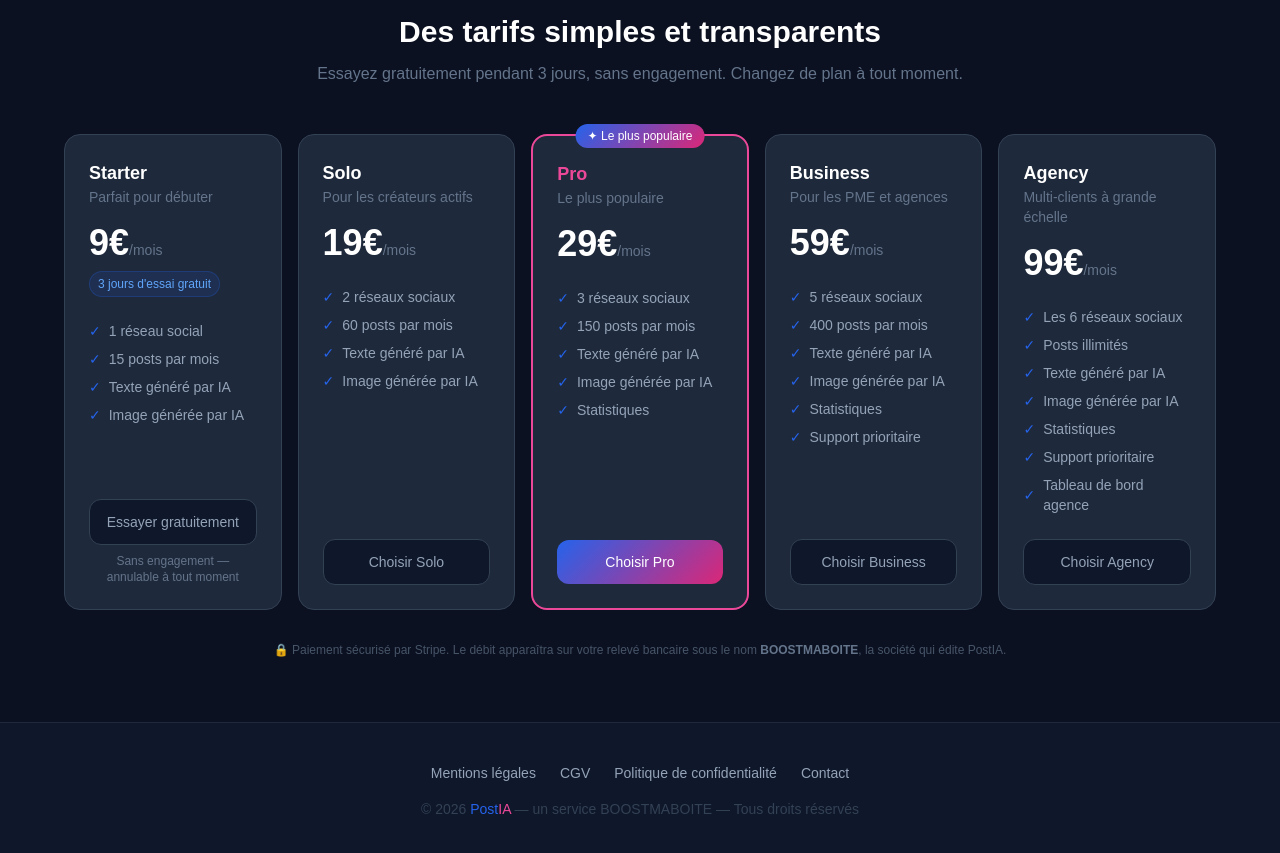
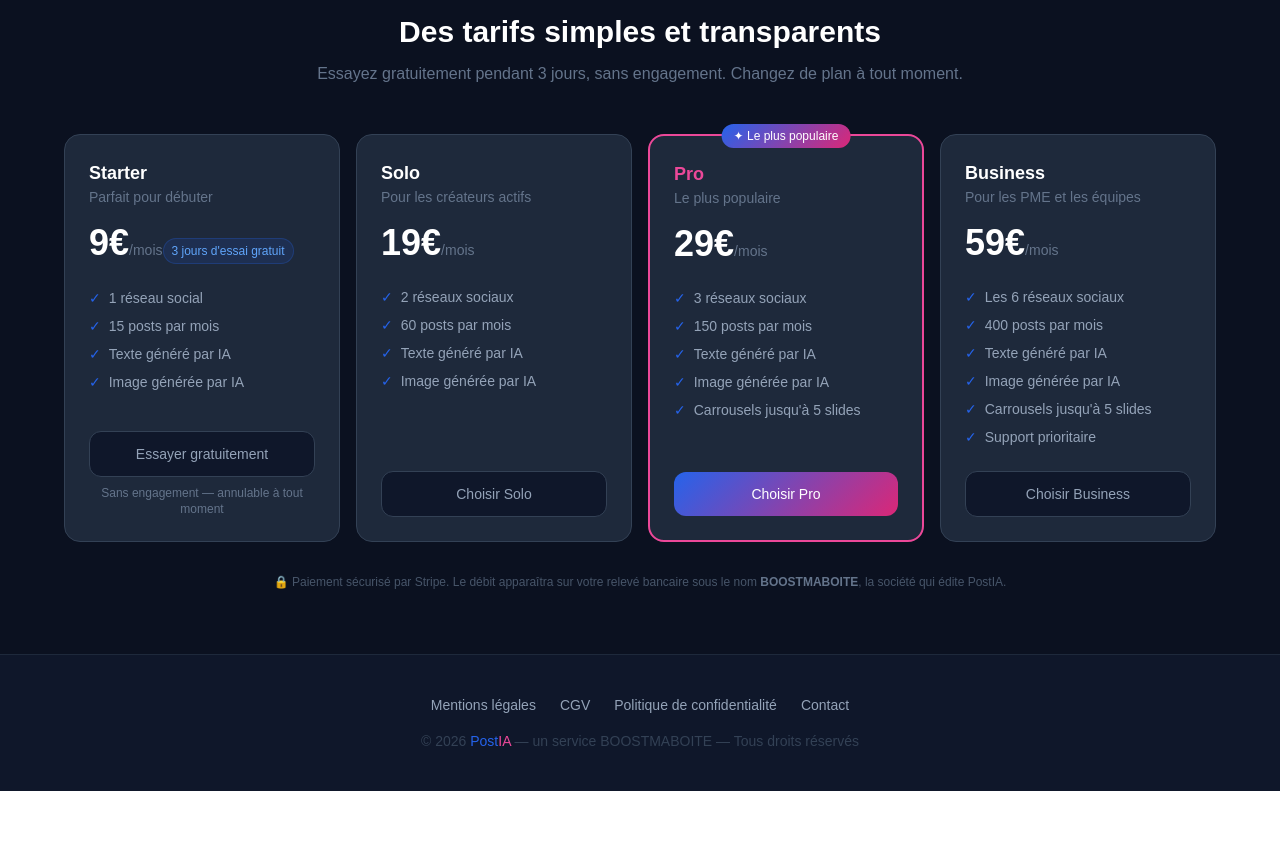
Before and after one commit to bodylissee/mon-saas-social, a Next.js app: page / in a window 1280 px wide. Shown: the part 2100-2953 px from the top of the page. After the commit the page ends 2891 px from the top, so only its background shows below. Built offline with nearby package versions, Linux system fonts and the light colour scheme; no server answers.

Commit message:
Gamme nettoyee : retrait Agency, suppression fonctions non livrees, ajout YouTube

```diff
--- a/app/dashboard/reseaux/page.tsx
+++ b/app/dashboard/reseaux/page.tsx
@@ -9,6 +9,7 @@ const PLATFORMS = [
   { id: "facebook", label: "Facebook" },
   { id: "linkedin", label: "LinkedIn" },
   { id: "twitter", label: "X (Twitter)" },
+  { id: "youtube", label: "YouTube" },
 ];
 
 type Account = {
--- a/app/page.tsx
+++ b/app/page.tsx
@@ -21,20 +21,14 @@ export default function Home() {
     {
       name: "Pro", price: "29", desc: "Le plus populaire",
       reseaux: "3 réseaux sociaux", posts: "150 posts par mois",
-      extras: ["Texte généré par IA", "Image générée par IA", "Statistiques"],
+      extras: ["Texte généré par IA", "Image générée par IA", "Carrousels jusqu'à 5 slides"],
       popular: true, priceId: process.env.NEXT_PUBLIC_STRIPE_PRO_PRICE_ID,
     },
     {
-      name: "Business", price: "59", desc: "Pour les PME et agences",
-      reseaux: "5 réseaux sociaux", posts: "400 posts par mois",
-      extras: ["Texte généré par IA", "Image générée par IA", "Statistiques", "Support prioritaire"],
+      name: "Business", price: "59", desc: "Pour les PME et les équipes",
+      reseaux: "Les 6 réseaux sociaux", posts: "400 posts par mois",
+      extras: ["Texte généré par IA", "Image générée par IA", "Carrousels jusqu'à 5 slides", "Support prioritaire"],
       popular: false, priceId: process.env.NEXT_PUBLIC_STRIPE_BUSINESS_PRICE_ID,
-    },
-    {
-      name: "Agency", price: "99", desc: "Multi-clients à grande échelle",
-      reseaux: "Les 6 réseaux sociaux", posts: "Posts illimités",
-      extras: ["Texte généré par IA", "Image générée par IA", "Statistiques", "Support prioritaire", "Tableau de bord agence"],
-      popular: false, priceId: process.env.NEXT_PUBLIC_STRIPE_AGENCY_PRICE_ID,
     },
   ]
 
@@ -287,7 +281,7 @@ export default function Home() {
           <p className="text-center mb-12" style={{ color: '#64748B' }}>
             Essayez gratuitement pendant 3 jours, sans engagement. Changez de plan à tout moment.
           </p>
-          <div className="grid grid-cols-1 md:grid-cols-5 gap-4">
+          <div className="grid grid-cols-1 md:grid-cols-4 gap-4">
             {plans.map((plan) => (
               <div
                 key={plan.name}
--- a/lib/limits.ts
+++ b/lib/limits.ts
@@ -12,9 +12,12 @@ export const LIMITES_PAR_PLAN: {
   starter: { reseaux: 1, postsParMois: 15, carrousels: false, maxSlides: 1 },
   solo: { reseaux: 2, postsParMois: 60, carrousels: false, maxSlides: 1 },
   pro: { reseaux: 3, postsParMois: 150, carrousels: true, maxSlides: 5 },
-  business: { reseaux: 5, postsParMois: 400, carrousels: true, maxSlides: 5 },
-  // 6 = tous les réseaux réellement supportés (Instagram, TikTok, Facebook,
-  // LinkedIn, Twitter/X, YouTube). Ne pas annoncer plus que ce que l'app sait faire.
+  // Business est désormais l'offre haut de gamme : elle donne accès à tous
+  // les réseaux connectables.
+  business: { reseaux: 6, postsParMois: 400, carrousels: true, maxSlides: 5 },
+  // Agency n'est plus proposé à la vente (retiré de la page tarifs tant que le
+  // tableau de bord multi-clients n'existe pas). Conservé ici pour ne pas
+  // casser un éventuel abonnement déjà en cours.
   agency: { reseaux: 6, postsParMois: 999999, carrousels: true, maxSlides: 5 },
 }
 
```
